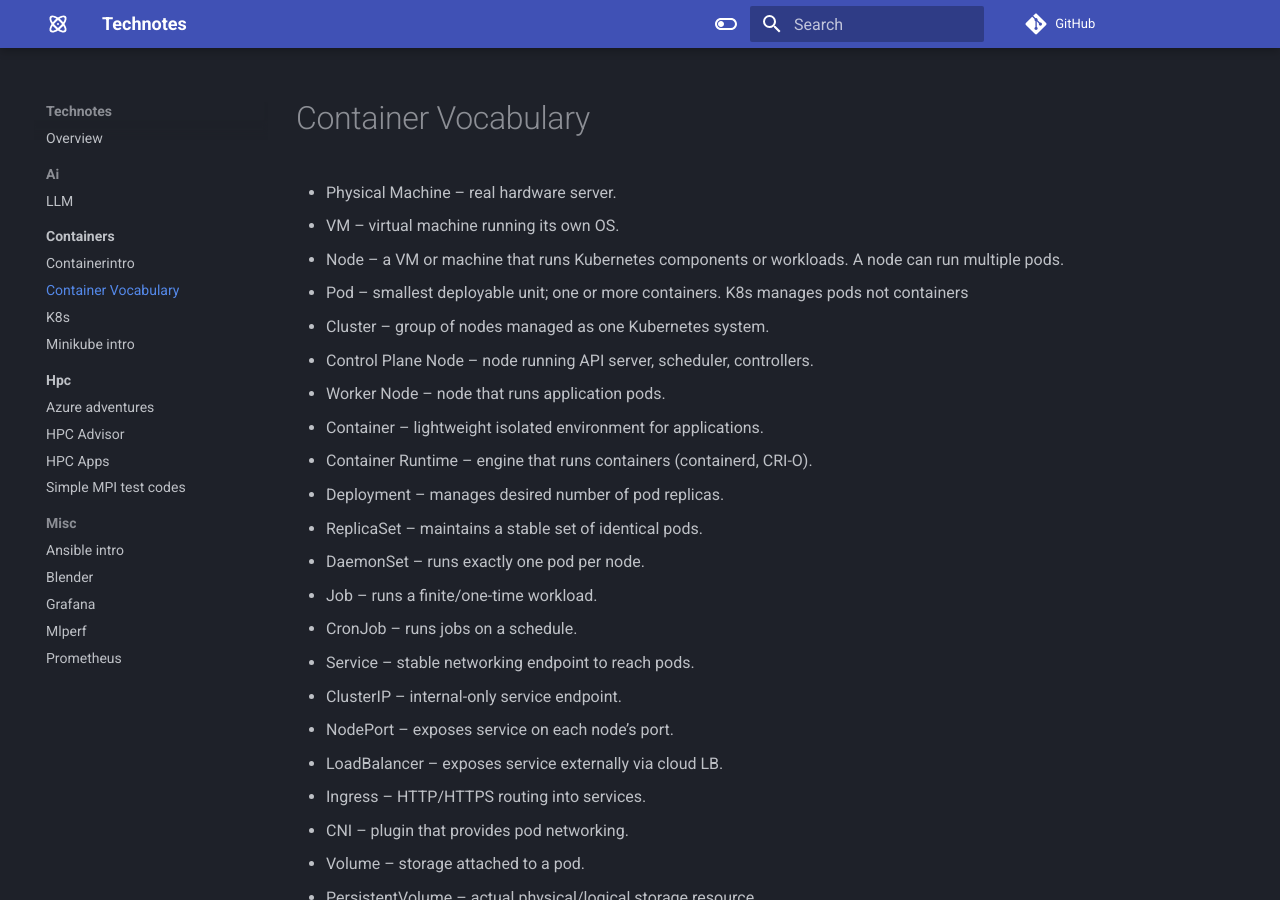
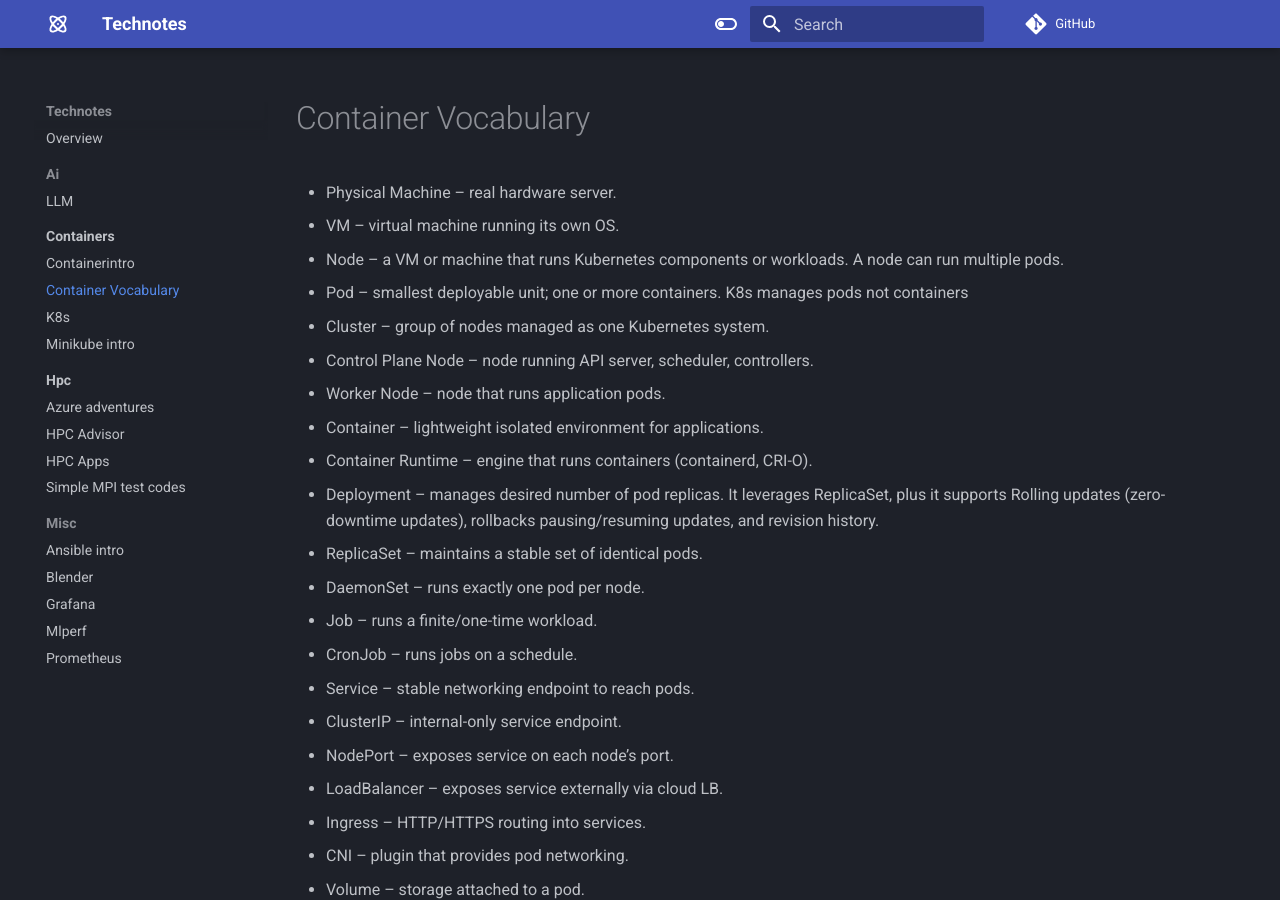
Before and after one commit to marconetto/technotes, an MkDocs documentation site: the page built from docs/containers/containervocabulary.md, in a window 1280 px wide and 900 px high. Built offline with MkDocs 1.6.1 and Material for MkDocs 9.7.7, drawn with Linux system fonts in a browser that asks for light colours; comment, search, counter and statistics services are not loaded.

Commit message:
update k8s content

```diff
--- a/docs/containers/containervocabulary.md
+++ b/docs/containers/containervocabulary.md
@@ -12,7 +12,8 @@ containers
 - Worker Node – node that runs application pods.
 - Container – lightweight isolated environment for applications.
 - Container Runtime – engine that runs containers (containerd, CRI-O).
-- Deployment – manages desired number of pod replicas.
+- Deployment – manages desired number of pod replicas. It leverages ReplicaSet,
+  plus it supports Rolling updates (zero-downtime updates), rollbacks pausing/resuming updates, and revision history.
 - ReplicaSet – maintains a stable set of identical pods.
 - DaemonSet – runs exactly one pod per node.
 - Job – runs a finite/one-time workload.
```
